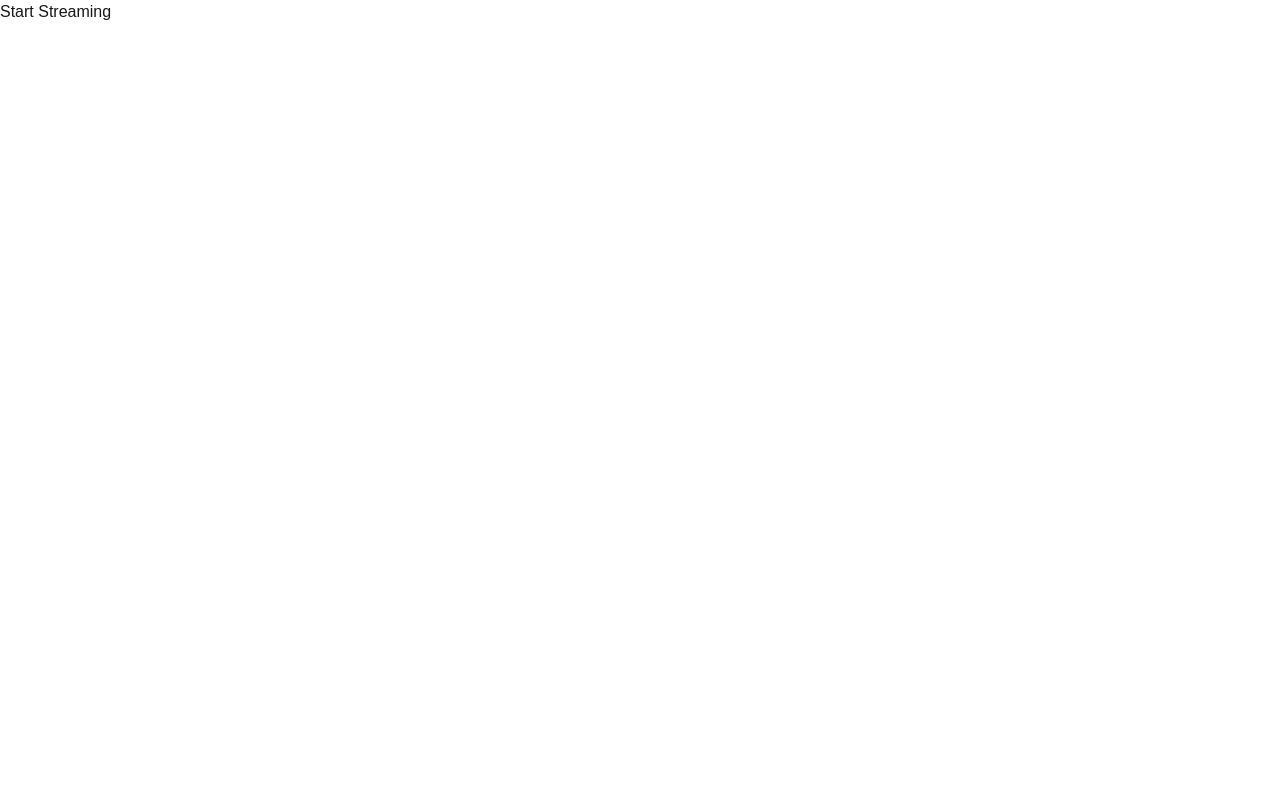
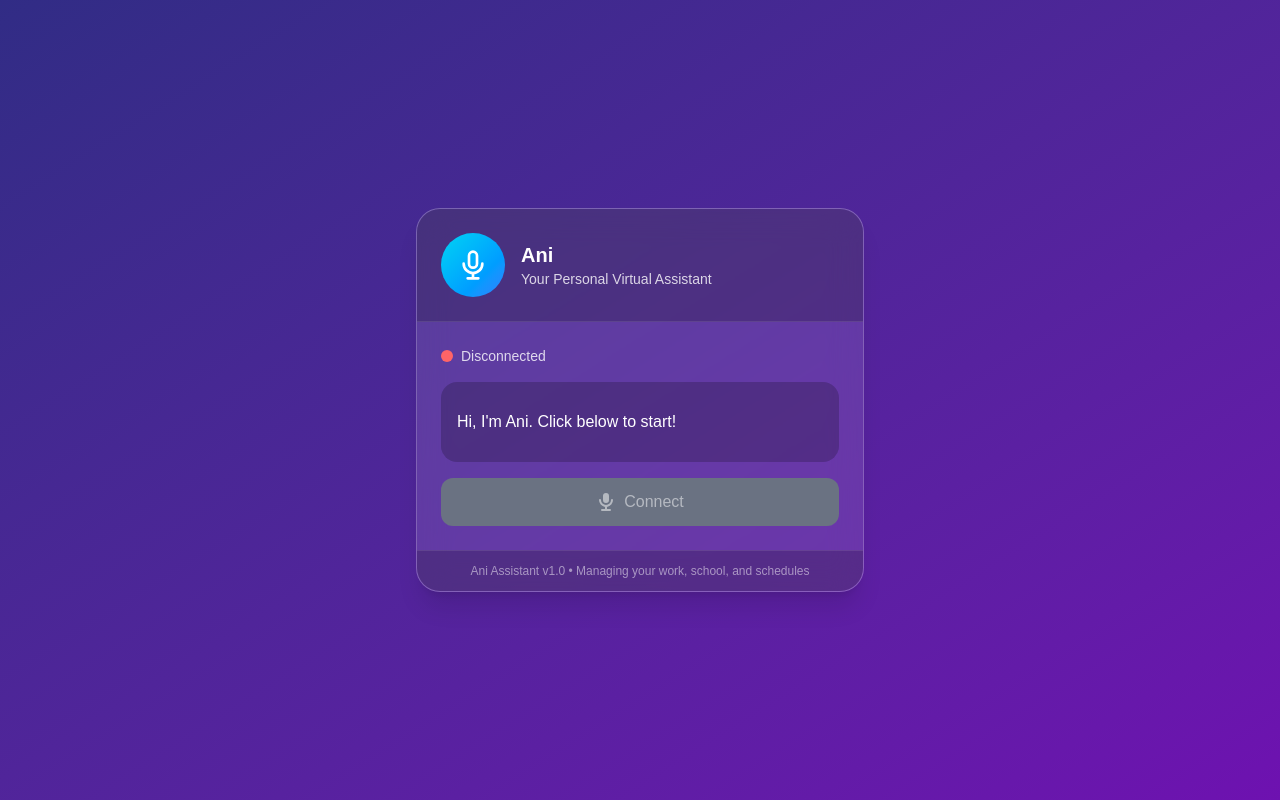
Before and after one commit to FireFlyDeveloper/agent, a Next.js app: page / in a window 1280 px wide. Built offline with nearby package versions, Linux system fonts and the light colour scheme.

Commit message:
feat: enhance MicStream component with WebSocket connection and UI state management

```diff
--- a/src/app/page.js
+++ b/src/app/page.js
@@ -1,34 +1,111 @@
 'use client';
 
-import React, { useEffect, useRef } from 'react';
+import React, { useEffect, useRef, useState } from 'react';
 
 const MicStream = () => {
   const wsRef = useRef(null);
   const audioContextRef = useRef(null);
   const workletNodeRef = useRef(null);
+  const reconnectAttemptRef = useRef(0);
+  const maxReconnectAttempts = 5;
+  const reconnectDelay = 3000;
+  const isMountedRef = useRef(false);
+
+  // UI States
+  const [isListening, setIsListening] = useState(false);
+  const [isConnected, setIsConnected] = useState(false);
+  const [assistantMessage, setAssistantMessage] = useState("Hi, I'm Ani. Click below to start!");
+  const [isProcessing, setIsProcessing] = useState(false);
+  const [pulseAnimation, setPulseAnimation] = useState(false);
 
   useEffect(() => {
+    isMountedRef.current = true;
     return () => {
-      if (wsRef.current) wsRef.current.close();
-      if (audioContextRef.current) audioContextRef.current.close();
+      isMountedRef.current = false;
+      cleanup();
     };
   }, []);
 
+  const cleanup = () => {
+    if (wsRef.current) wsRef.current.close();
+    if (audioContextRef.current) audioContextRef.current.close();
+    setIsConnected(false);
+    setIsListening(false);
+  };
+
+  const setupWebSocket = () => {
+    if (!isMountedRef.current) return;
+
+    wsRef.current = new WebSocket('wss://192.168.100.99:3000/ws');
+
+    wsRef.current.onopen = () => {
+      console.log('WebSocket connected');
+      setIsConnected(true);
+      reconnectAttemptRef.current = 0;
+      setAssistantMessage("Connected! Say 'Hey Ani' to wake me up.");
+    };
+
+    wsRef.current.onclose = (event) => {
+      console.log('WebSocket disconnected:', event.code, event.reason);
+      setIsConnected(false);
+      setIsListening(false);
+      if (reconnectAttemptRef.current < maxReconnectAttempts) {
+        reconnectAttemptRef.current += 1;
+        setAssistantMessage(`Reconnecting... (${reconnectAttemptRef.current}/${maxReconnectAttempts})`);
+        setTimeout(setupWebSocket, reconnectDelay);
+      } else {
+        setAssistantMessage("Connection failed. Please try again later.");
+      }
+    };
+
+    wsRef.current.onerror = (error) => {
+      console.error('WebSocket error:', error);
+      setAssistantMessage("Connection error. Trying to reconnect...");
+    };
+
+    wsRef.current.onmessage = (event) => {
+      const message = event.data;
+      console.log('Received:', message);
+
+      if (message === "DETECTED") {
+        setIsListening(true);
+        setPulseAnimation(true);
+        setAssistantMessage("I'm listening... How can I help?");
+      }
+      else if (message === "STOPPED") {
+        setIsListening(false);
+        setPulseAnimation(false);
+        setIsProcessing(true);
+        setAssistantMessage("Processing your request...");
+
+        // Simulate processing completion after 2 seconds
+        setTimeout(() => {
+          if (isMountedRef.current) {
+            setIsProcessing(false);
+            setAssistantMessage("Ready for your next request. Say 'Hey Ani' again.");
+          }
+        }, 2000);
+      }
+    };
+  };
+
   const startStreaming = async () => {
     try {
-      // Initialize WebSocket
-      wsRef.current = new WebSocket('ws://192.168.100.99:3000/ws');
+      if (isConnected && isListening) {
+        setAssistantMessage("Already listening...");
+        return;
+      }
 
-      // Setup audio context and worklet
+      setAssistantMessage("Initializing...");
+      setupWebSocket();
+
       const audioContext = new (window.AudioContext || window.webkitAudioContext)({
         sampleRate: 16000
       });
       audioContextRef.current = audioContext;
 
-      // Register and load the worklet processor
       await audioContext.audioWorklet.addModule('/audioProcessor.js');
 
-      // Get microphone stream
       const stream = await navigator.mediaDevices.getUserMedia({
         audio: {
           sampleRate: 16000,
@@ -39,30 +116,106 @@ const MicStream = () => {
         }
       });
 
-      // Create nodes
       const source = audioContext.createMediaStreamSource(stream);
       const workletNode = new AudioWorkletNode(audioContext, 'audio-processor');
       workletNodeRef.current = workletNode;
 
-      // Handle messages from worklet
       workletNode.port.onmessage = (event) => {
         if (wsRef.current?.readyState === WebSocket.OPEN) {
           wsRef.current.send(event.data);
         }
       };
 
-      // Connect nodes
       source.connect(workletNode);
       workletNode.connect(audioContext.destination);
 
+      setAssistantMessage("Ready! Say 'Hey Ani' to wake me up.");
     } catch (error) {
       console.error('Error:', error);
+      setAssistantMessage("Error initializing microphone. Please check permissions.");
     }
   };
 
   return (
-    <div>
-      <button onClick={startStreaming}>Start Streaming</button>
+    <div className="min-h-screen bg-gradient-to-br from-indigo-900 to-purple-800 flex flex-col items-center justify-center p-4">
+      <div className="w-full max-w-md bg-white/10 backdrop-blur-lg rounded-3xl shadow-xl overflow-hidden border border-white/20">
+        {/* Assistant Header */}
+        <div className="bg-black/20 p-6 flex items-center space-x-4 border-b border-white/10">
+          <div className={`relative ${pulseAnimation ? 'animate-pulse' : ''}`}>
+            <div className="w-16 h-16 rounded-full bg-gradient-to-br from-cyan-400 to-blue-500 flex items-center justify-center">
+              <svg xmlns="http://www.w3.org/2000/svg" className="h-8 w-8 text-white" fill="none" viewBox="0 0 24 24" stroke="currentColor">
+                <path strokeLinecap="round" strokeLinejoin="round" strokeWidth={2} d="M19 11a7 7 0 01-7 7m0 0a7 7 0 01-7-7m7 7v4m0 0H8m4 0h4m-4-8a3 3 0 01-3-3V5a3 3 0 116 0v6a3 3 0 01-3 3z" />
+              </svg>
+            </div>
+            {isListening && (
+              <div className="absolute -inset-1 rounded-full border-2 border-cyan-300 animate-ping opacity-75"></div>
+            )}
+          </div>
+          <div>
+            <h2 className="text-xl font-bold text-white">Ani</h2>
+            <p className="text-sm text-white/80">Your Personal Virtual Assistant</p>
+          </div>
+        </div>
+
+        {/* Assistant Status */}
+        <div className="p-6 space-y-4">
+          <div className="flex items-center space-x-2">
+            <div className={`w-3 h-3 rounded-full ${isConnected ? 'bg-green-400 animate-pulse' : 'bg-red-400'}`}></div>
+            <span className="text-sm text-white/80">
+              {isConnected ? 'Connected' : 'Disconnected'}
+            </span>
+          </div>
+
+          {/* Assistant Message Bubble */}
+          <div className="bg-black/20 rounded-2xl p-4 min-h-20 flex items-center">
+            <p className="text-white">
+              {isProcessing ? (
+                <span className="flex items-center space-x-2">
+                  <span className="inline-block w-2 h-2 bg-white rounded-full animate-bounce"></span>
+                  <span className="inline-block w-2 h-2 bg-white rounded-full animate-bounce delay-100"></span>
+                  <span className="inline-block w-2 h-2 bg-white rounded-full animate-bounce delay-200"></span>
+                </span>
+              ) : (
+                assistantMessage
+              )}
+            </p>
+          </div>
+
+          {/* Mic Button */}
+          <button
+            onClick={startStreaming}
+            disabled={isProcessing}
+            className={`w-full py-3 px-4 rounded-xl flex items-center justify-center space-x-2 transition-all duration-300 ${
+              isListening
+                ? 'bg-red-500 hover:bg-red-600 text-white'
+                : isConnected
+                  ? 'bg-cyan-600 hover:bg-cyan-700 text-white'
+                  : 'bg-gray-500 cursor-not-allowed text-white/50'
+            } ${isProcessing ? 'opacity-50 cursor-not-allowed' : ''}`}
+          >
+            {isListening ? (
+              <>
+                <svg xmlns="http://www.w3.org/2000/svg" className="h-5 w-5" viewBox="0 0 20 20" fill="currentColor">
+                  <path fillRule="evenodd" d="M7 4a3 3 0 016 0v4a3 3 0 11-6 0V4zm4 10.93A7.001 7.001 0 0017 8a1 1 0 10-2 0A5 5 0 015 8a1 1 0 00-2 0 7.001 7.001 0 006 6.93V17H6a1 1 0 100 2h8a1 1 0 100-2h-3v-2.07z" clipRule="evenodd" />
+                </svg>
+                <span>Listening... (Click to stop)</span>
+              </>
+            ) : (
+              <>
+                <svg xmlns="http://www.w3.org/2000/svg" className="h-5 w-5" viewBox="0 0 20 20" fill="currentColor">
+                  <path fillRule="evenodd" d="M7 4a3 3 0 016 0v4a3 3 0 11-6 0V4zm4 10.93A7.001 7.001 0 0017 8a1 1 0 10-2 0A5 5 0 015 8a1 1 0 00-2 0 7.001 7.001 0 006 6.93V17H6a1 1 0 100 2h8a1 1 0 100-2h-3v-2.07z" clipRule="evenodd" />
+                </svg>
+                <span>{isConnected ? 'Start Listening' : 'Connect'}</span>
+              </>
+            )}
+          </button>
+        </div>
+
+        {/* Footer */}
+        <div className="bg-black/20 p-3 text-center text-xs text-white/50 border-t border-white/10">
+          Ani Assistant v1.0 • Managing your work, school, and schedules
+        </div>
+      </div>
     </div>
   );
 };
```
